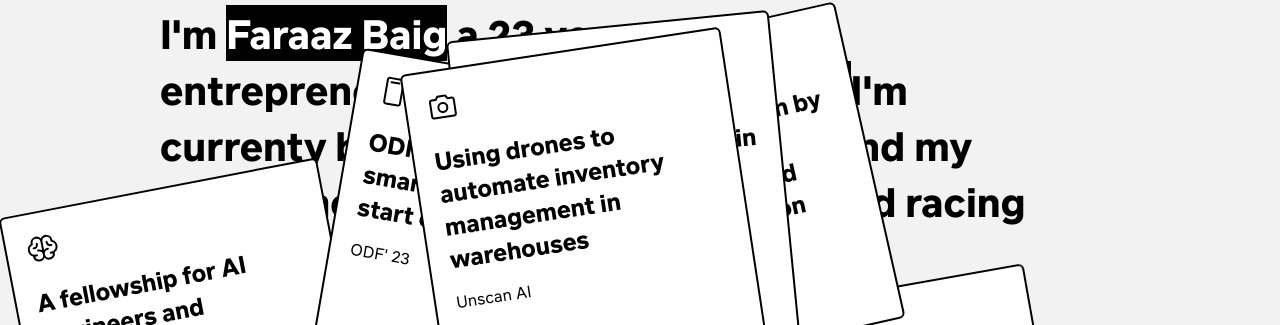
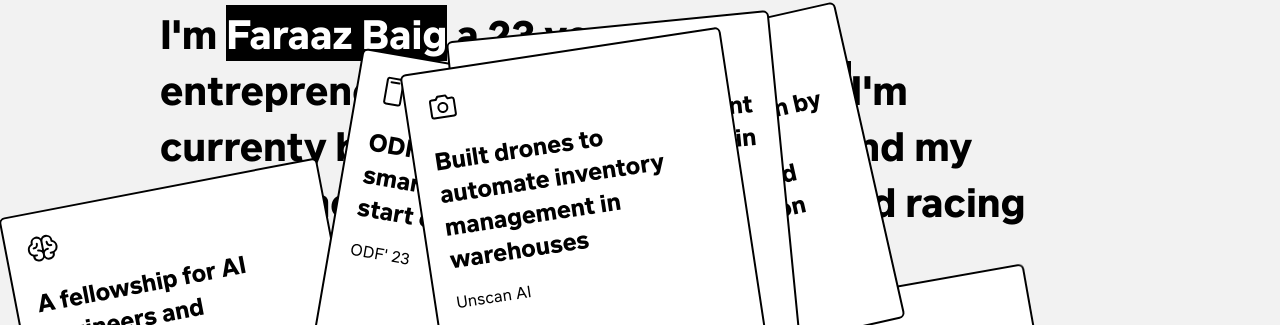
Before and after one commit to faraaz-baig/portfolio, a React (Vite) app: page / in a window 1280 px wide. Shown: the part 155-480 px from the top of the page. Built offline with nearby package versions, Linux system fonts and the light colour scheme.

Commit message:
some edits

```diff
--- a/src/data/index.tsx
+++ b/src/data/index.tsx
@@ -159,7 +159,7 @@
   {
     id: "impact-act",
     title: "Impact Act",
-    description: "Self-improvement podcast that I started in my teenage years.",
+    description: "Ran a Self-improvement podcast that I started in my teenage years.",
     url: "https://podcasts.apple.com/in/podcast/impact-act/id1501541515",
     year: 2019,
     color: "#FFFFFF",
@@ -178,7 +178,7 @@
   {
     id: "unscan-ai",
     title: "Unscan AI",
-    description: "Using drones to automate inventory management in warehouses",
+    description: "Built drones to automate inventory management in warehouses",
     url: "https://startupgraveyard.io/",
     year: 2024,
     Icon: Camera,
```
